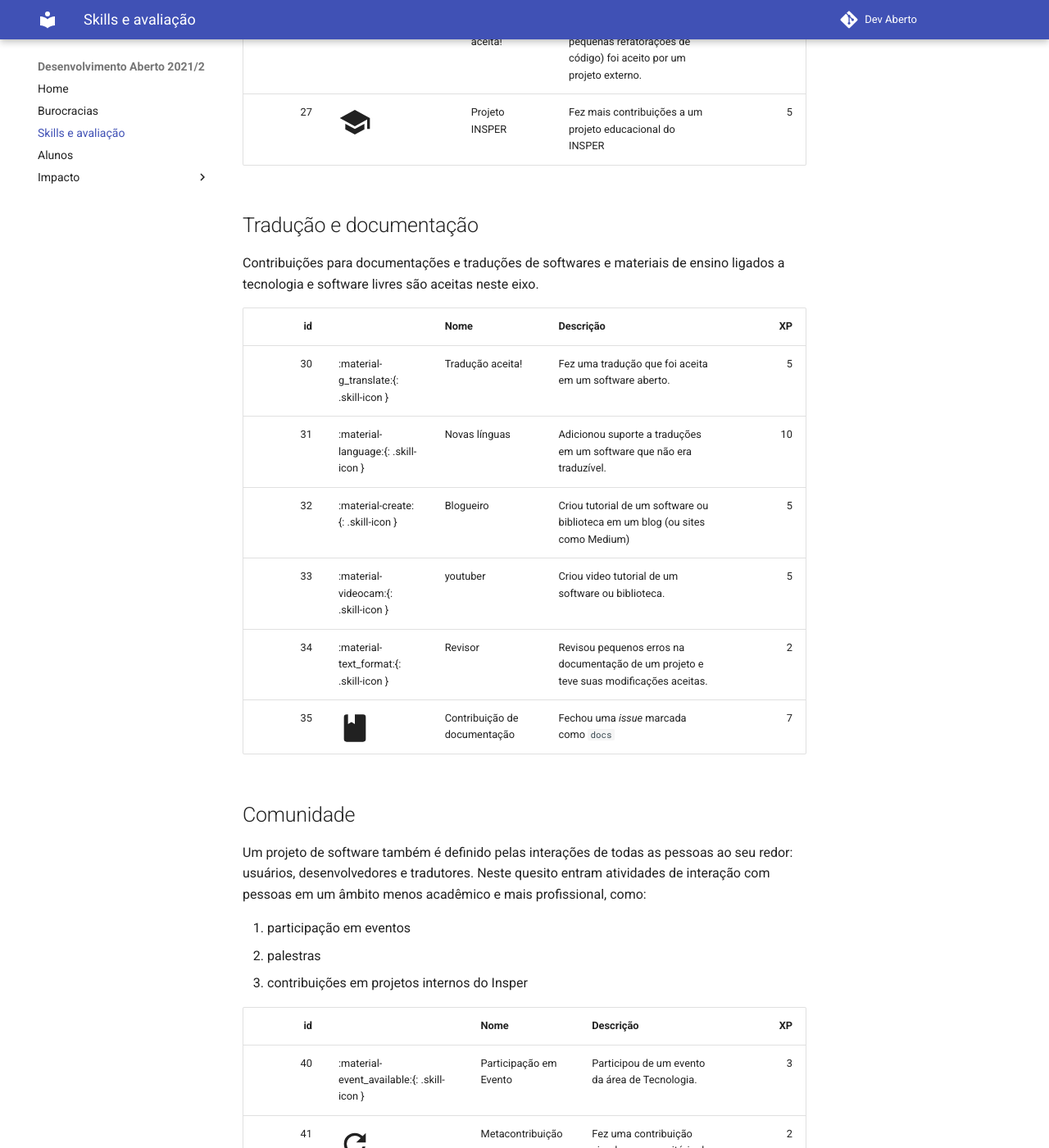
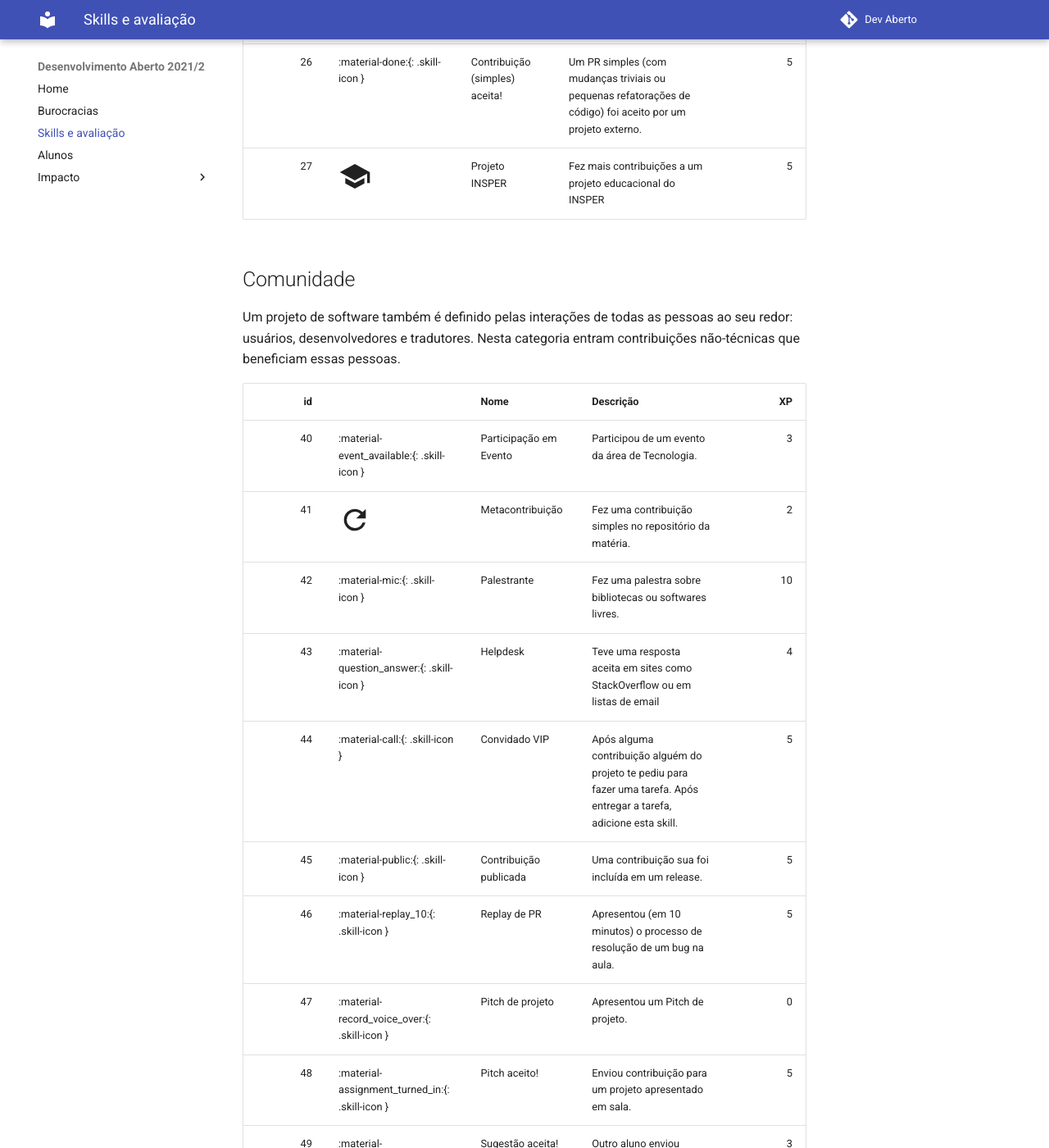
Before and after one commit to Insper/open-dev, an MkDocs documentation site: the page built from docs/regras.md, in a window 1280 px wide and 1400 px high, scrolled down 2864 px. Shown: the whole window at 82% size. Built offline with MkDocs 1.6.1 and Material for MkDocs 9.7.7, drawn with Linux system fonts in a browser that asks for light colours; nearby versions of some CDN libraries; comment, search, counter and statistics services are not loaded; some of the changed text lies outside the part shown.

Commit message:
Mudanças nas regras da disciplina.

```diff
--- a/docs/_snippets/skills-docs.md
+++ /dev/null
@@ -1,8 +0,0 @@
-|   id |                                        | Nome                         | Descrição                                                                              |   XP |
-|-----:|:---------------------------------------|:-----------------------------|:---------------------------------------------------------------------------------------|-----:|
-|   30 | :material-g_translate:{: .skill-icon } | Tradução aceita!             | Fez uma tradução que foi aceita em um software aberto.                                 |    5 |
-|   31 | :material-language:{: .skill-icon }    | Novas línguas                | Adicionou suporte a traduções em um software que não era traduzível.                   |   10 |
-|   32 | :material-create:{: .skill-icon }      | Blogueiro                    | Criou tutorial de um software ou biblioteca em um blog (ou sites como Medium)          |    5 |
-|   33 | :material-videocam:{: .skill-icon }    | youtuber                     | Criou video tutorial de um software ou biblioteca.                                     |    5 |
-|   34 | :material-text_format:{: .skill-icon } | Revisor                      | Revisou pequenos erros na documentação de um projeto e teve suas modificações aceitas. |    2 |
-|   35 | :material-book:{: .skill-icon }        | Contribuição de documentação | Fechou uma *issue* marcada como `docs`                                                 |    7 |
--- a/docs/regras.md
+++ b/docs/regras.md
@@ -7,10 +7,11 @@
 Conceito | Pontuação            | Critérios extras
 -------- | -------------------- | ------------------------------------------
 I        | ----                 | Não fez alguma das atividades de tutorial
-D        | ----                 | Completou todas atividades de aula, mas não completou as atividades para o *C*
-C        | 60XP                 | <li>Contribuição de código</li><li>Tradução aceita!</li><li>Participação em evento</li>
-B        | 100XP                | <li>Contribuição de código aceita</li>
-A        | 200XP                |
+D        | ----                 | Completou todas atividades de aula, mas não chegou no *C*
+C        | 50XP                 | <li>1 x Contribuição de código + </li><li>1 x (Contribuição (simples) aceita! <b>ou</b> Minha primeira contribuição <b>ou</b> Contribuição de código)! + </li><li>Tradução aceita! <b>ou</b> Contribuição de documentação</li>
+B        | 90XP                 | <li>Contribuição de código aceita </li>
+A        | 150XP                |
+A+       | 200XP                |
 
 Durante o semestre as pontuações da tabela acima podem passar por revisões para baixo, mas nunca para cima.
 
@@ -30,19 +31,20 @@
 
 --8<-- "skills-code.md"
 
-## Tradução e documentação
+## Comunidade
 
-Contribuições para documentações e traduções de softwares e materiais de ensino ligados a tecnologia e software livres são aceitas neste eixo.
+Um projeto de software também é definido pelas interações de todas as pessoas ao seu redor: usuários, desenvolvedores e tradutores. Nesta categoria entram contribuições não-técnicas que beneficiam essas pessoas.
 
---8<-- "skills-docs.md"
+--8<-- "skills-community.md"
 
 
-## Comunidade
+## Impacto
 
-Um projeto de software também é definido pelas interações de todas as pessoas ao seu redor: usuários, desenvolvedores e tradutores. Neste quesito entram atividades de interação com pessoas em um âmbito menos acadêmico e mais profissional, como:
+Nesta categoria entram skills que representam o impacto que as atividades feitas no contexto da disciplina geraram tanto em um projeto de software como na comunidade a sua volta. Isto inclui,
 
-1. participação em eventos
-1. palestras
-1. contribuições em projetos internos do Insper
+1. palestras dadas pelo alunos
+1. grande número de contribuições aceitas em um único projeto
+1. citação de trabalhos feitos pelo aluno em redes sociais do projeto
+1. releases contendo commits feitos no contexto da disciplina
 
---8<-- "skills-community.md"
+--8<-- "skills-impact.md"
--- a/students/__init__.py
+++ b/students/__init__.py
@@ -107,6 +107,5 @@
 student_logins = [s.split('-')[0] for s in os.listdir(student_folder) if s.endswith('-achievements')]
 
 all_students = {login: Student.load(login) for login in student_logins}
-project_points = {login: 0 for login in student_logins}
 
 [s.load_skills() for s in all_students.values()]
```
Also changed, not shown: dev-aberto.py (+9 -8 lines), docs/_snippets/skills-impact.md (added, +2 -0 lines), docs/index.md (+3 -3 lines).
